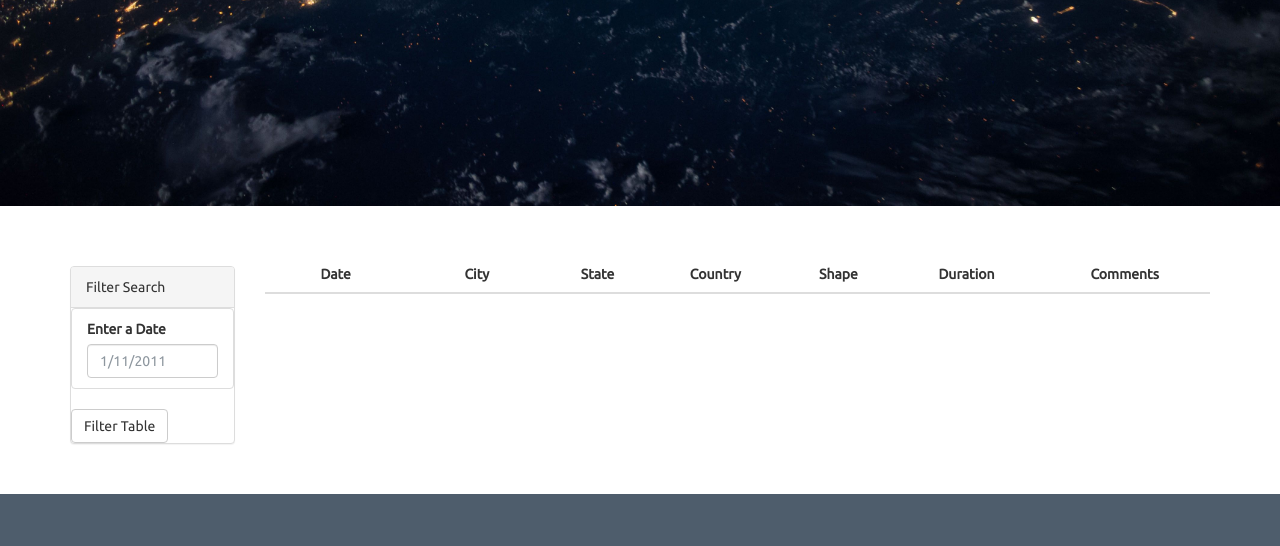
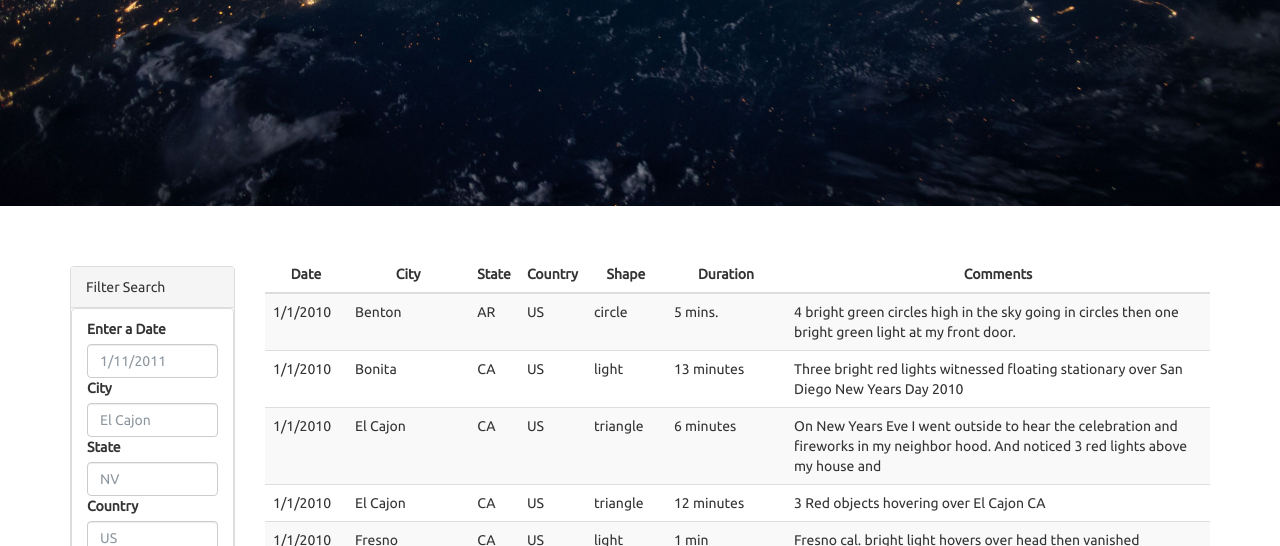
Before and after one commit to kyle-rgb/javascript-challenge, a plain HTML site: page index.html in a window 1280 px wide. Shown: the part 406-952 px from the top of the page. Drawn offline with nearby package versions, Linux system fonts and the light colour scheme.

Commit message:
added data and sort functionality

```diff
--- a/index.html
+++ b/index.html
@@ -27,7 +27,7 @@
     </div>
     <div class="container">
       <div class="row margin-top-50">
-        <div class="col-md-2">
+        <div class="col-md-2" style="align-items: center;">
           <aside class="filters">
             <div class="panel panel-default">
               <div class="panel-heading">Filter Search</div>
@@ -38,10 +38,18 @@
                       <li class="filter list-group-item">
                         <label for="date">Enter a Date</label>
                         <input class="form-control" id="datetime" type="text" placeholder="1/11/2011">
+                        <label for="city">City</label>
+                        <input class="form-control" id="city" type="text" placeholder="El Cajon">
+                        <label for="state">State</label>
+                        <input class="form-control" id="state" type="text" placeholder="NV">
+                        <label for="country">Country</label>
+                        <input class="form-control" id="country" type="text" placeholder="US">
+                        <label for="shape">Shape</label>
+                        <input class="form-control" id="shape" type="text" placeholder="light">
                       </li>
                     </ul>
                   </div>
-                  <button id="filter-btn" type="button" class="btn btn-default">Filter Table</button>
+                  <button id="filter-btn" type="button" class="btn btn-success">Filter Table</button>
                 </form>
               </div>
             </div>
--- a/static/js/app.js
+++ b/static/js/app.js
@@ -1,4 +1,62 @@
 // from data.js
-var tableData = data;
+var tableData = data; // Array of objects
+console.log(data.length);
+var body = d3.select("tbody");
 
-// YOUR CODE HERE!
+var inputButton = d3.select("#filter-btn");
+var form = d3.select("#datetime");
+
+let i = 0; //delete
+
+// append dates to table id=ufo-table
+for (sighting of data){
+    let row = body.append("tr");
+    Object.entries(sighting).forEach(([key, value]) => {
+        let entry = row.append("td");
+        if (value.length == 2){
+            value = value.toUpperCase();
+        };
+        if( key == "city"){
+            value = value.trim();
+            revisedCity = "";
+            let city = value.split(" ");
+            for (let i =0; i<city.length; i++){
+                let first = city[i];
+                first = first.replace(first.charAt(0), first.charAt(0).toUpperCase());
+                revisedCity += first + " ";
+            };
+            value = revisedCity;
+        }
+        entry.text(value);
+        i++; //delete
+    })
+
+};
+// allow for user input on form field date; id=datetime
+console.log(i);
+inputButton.on("click", (e) => {
+    let wantedDate = form.property("value"); // user cutoff date
+    console.log(wantedDate);
+    let wantedDay = wantedDate.split("/")[1];
+    console.log(wantedDay)
+    wantedDay = parseInt(wantedDay);
+    var wholeTable = body.selectAll("tr")._groups;
+    console.log(typeof wholeTable);
+    console.log(wholeTable);
+    for (row of wholeTable){
+        for(tr of row){
+            let spottingDay = tr.firstChild.textContent.split("/")[1]
+            if (spottingDay < wantedDay){
+                tr.style.display = "none";
+            }
+
+        }
+        //if (row.text.includes("/")){
+            //console.log(row.text);
+        //}
+    };
+
+
+})
+
+// listen for event, parse dt; hide appropiate rows.
```
